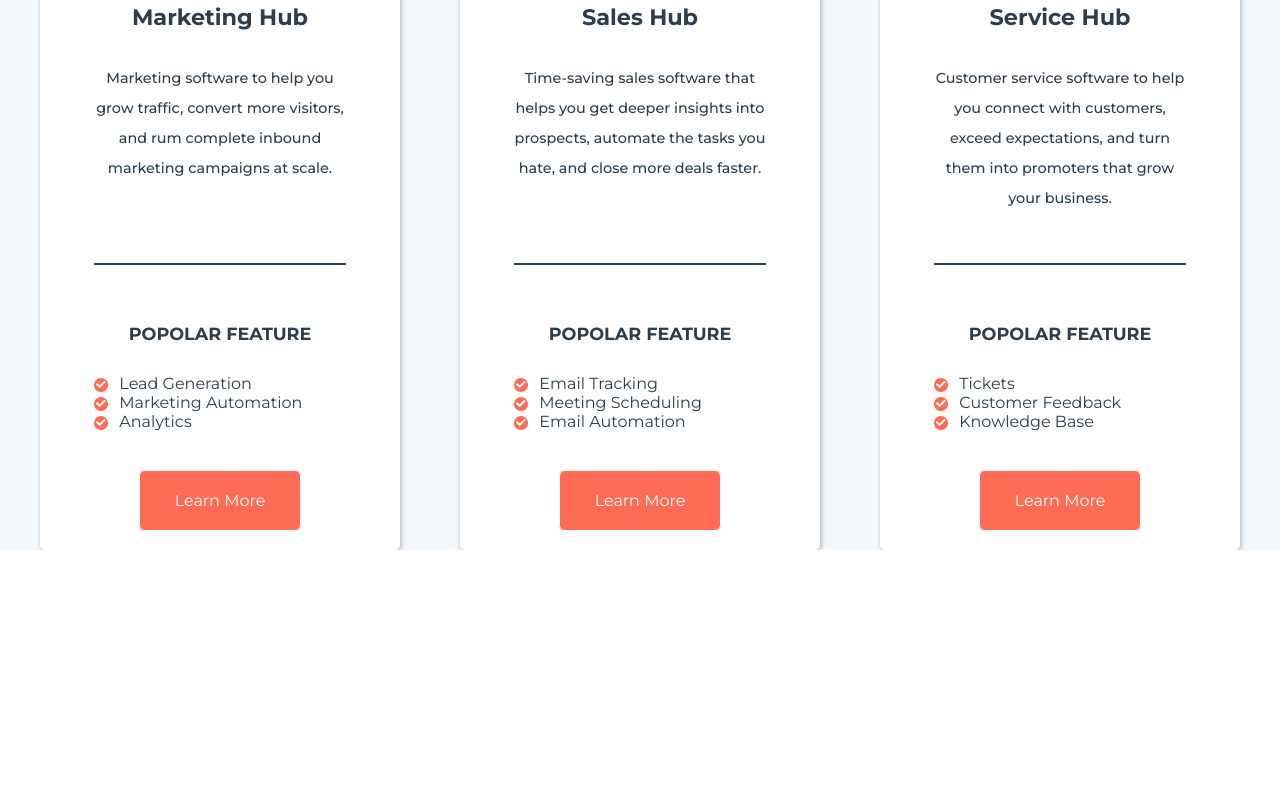
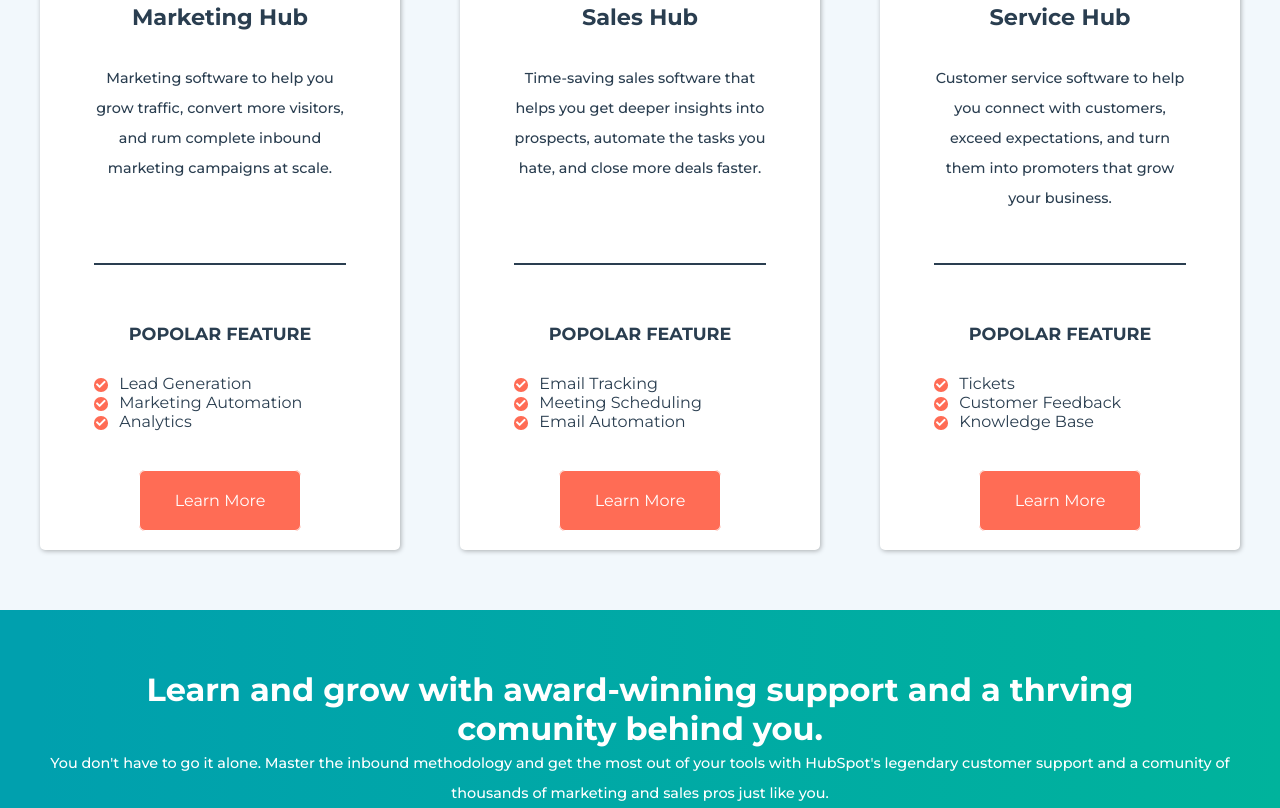
Before and after one commit to MichaelRosa9/htmlcss-hubspot, a plain HTML site: page index.html in a window 1280 px wide. Shown: the part 1934-2742 px from the top of the page. Before the commit the page ends 2484 px from the top, so only its background shows below. Drawn offline with Linux system fonts and the light colour scheme.

Commit message:
started table section

```diff
--- a/css/style.css
+++ b/css/style.css
@@ -57,10 +57,6 @@ p {
   display: block;
 }
 
-.inl-blck {
-  display: inline-block;
-}
-
 /* FONT SIZES */
 .font-80perc {
   font-size: 80%;
@@ -82,12 +78,14 @@ p {
 
 /* WIDTHS */
 
-.w-30 {
-  width: 30%;
+.w-50 {
+  width: 50%;
+  margin: auto;
 }
 
-.w-50 {
-  width: 50%;
+.w-90 {
+  width: 90%;
+  margin: auto;
 }
 
 /* PADDINGS AND MARGINS */
@@ -106,8 +104,8 @@ p {
 .pt-60 {
   padding-top: 60px;
 }
-.pb-10 {
-  padding-bottom: 10px;
+.pb-60 {
+  padding-bottom: 60px;
 }
 
 .mv-20 {
@@ -121,14 +119,6 @@ p {
 }
 .mt-50 {
   margin-top: 50px;
-}
-
-.mt-60 {
-  margin-top: 60px;
-}
-
-.m-auto {
-  margin: auto;
 }
 
 /* BUTTONS */
@@ -161,11 +151,7 @@ p {
   background-color: #9EE8E0;
 }
 
-
 /* COLORS */
-.acq {
-  color: #009AB3;
-}
 .drkbl {
   color: #2A3E50;
 }
@@ -313,6 +299,7 @@ nav .srch-icon img {
 }
 
 /* 3 BOX COLUMNS INFO-HUBSPOT  */
+
 .col-3 .col {
   width: 30%;
 }
@@ -350,3 +337,9 @@ nav .srch-icon img {
   margin-top: 60px;
   margin-bottom: 20px;
 }
+
+/* TABLE AWARDS */
+
+.bg-linear-grn {
+  background: linear-gradient(to right, #00A0AE 3%, #00B39C 100%);
+}
--- a/index.html
+++ b/index.html
@@ -198,7 +198,7 @@
       <!-- /FREE HUBSPOT CRM -->
 
       <!-- 3 BOX COLUMN -->
-      <section id="info-hubspot" class="mt-50">
+      <section id="info-hubspot" class="mt-50 pb-60">
         <div class="container drkbl">
 
           <div class="col-3 clearfix">
@@ -310,6 +310,21 @@
       </section>
       <!-- /3 BOX COLUMN -->
 
+      <!-- TABLE AWARDS -->
+      <section id="table-awards" class="pt-60 white bg-linear-grn">
+        <div class="container txt-al-c">
+          <h2 class="w-90">
+            Learn and grow with award-winning support and a thrving comunity behind you.
+          </h2>
+          <p>
+            You don't have to go it alone. Master the inbound methodology and get the most out of your tools with HubSpot's legendary customer support and a comunity of thousands of marketing and sales pros just like you.
+          </p>
+          <div class="table">
+
+          </div>
+        </div>
+      </section>
+      <!-- /TABLE AWARDS -->
     </div>
   </main>
 </body>
```
